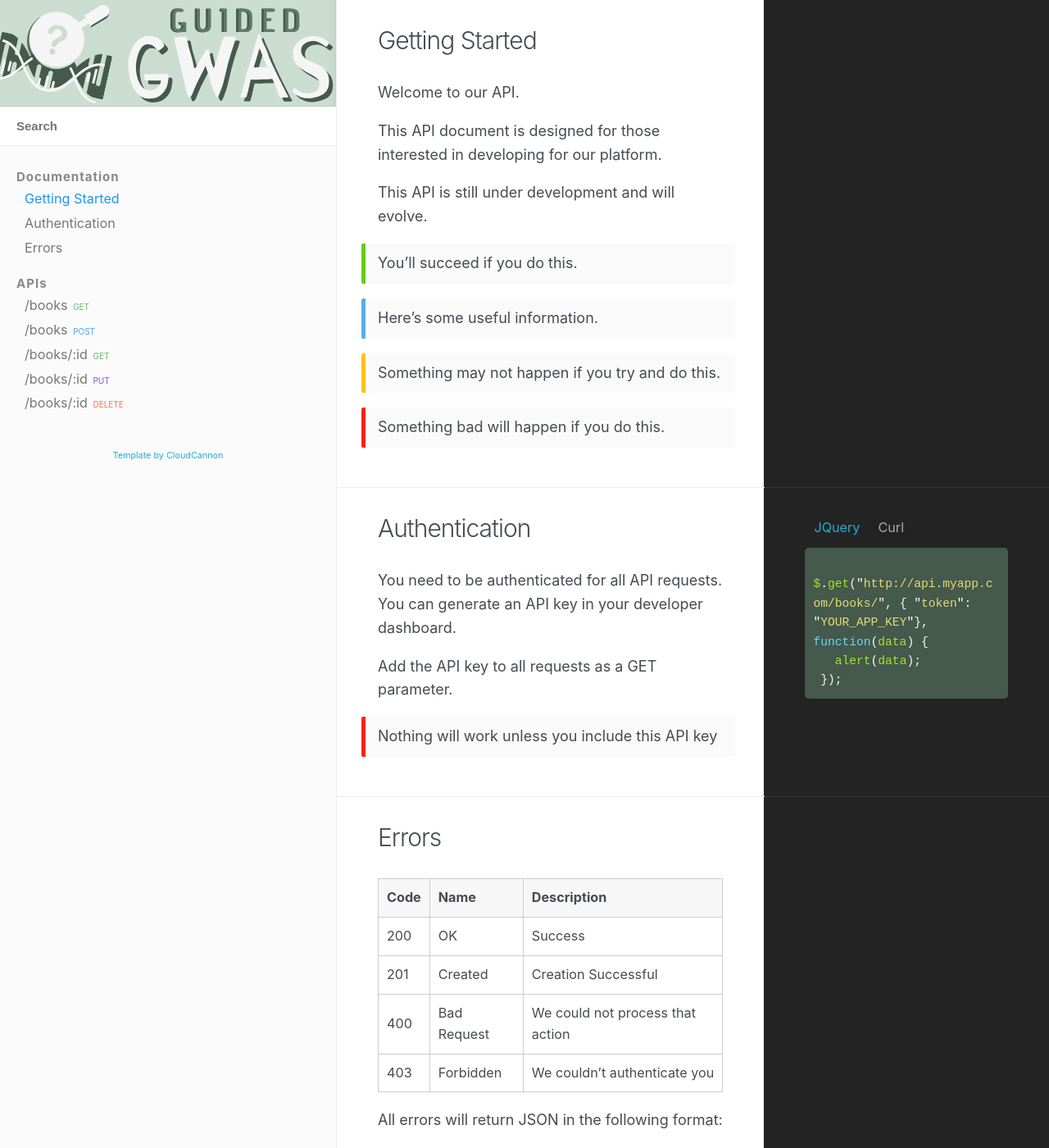
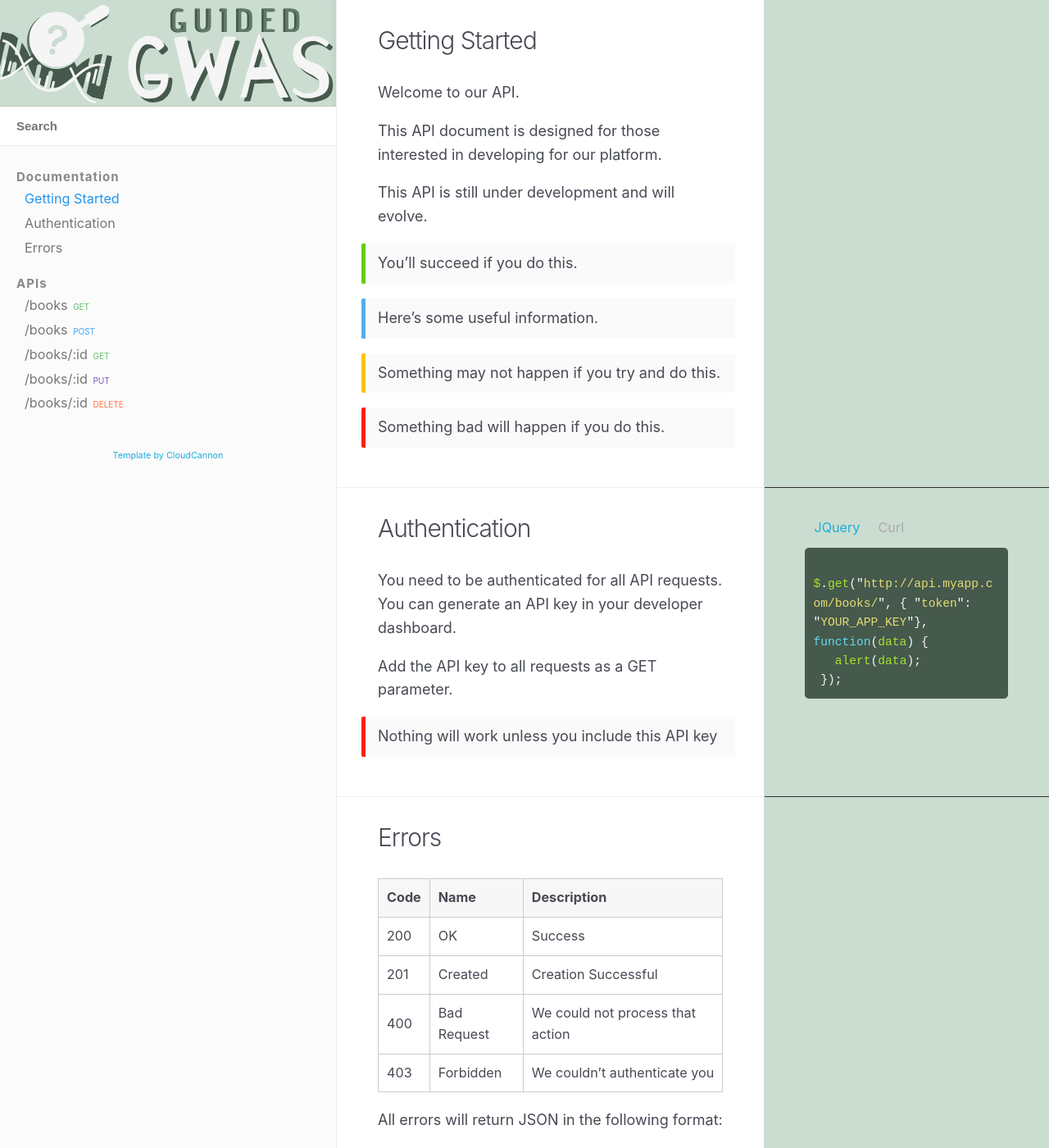
Before and after one commit to bucknor2/gg, a Jekyll site: the page built from index.html, in a window 1280 px wide and 1400 px high. Shown: the whole window at 82% size. Built offline with Jekyll 4.4.1, drawn with Linux system fonts in a browser that asks for light colours; nearby versions of some CDN libraries.

Commit message:
Updated '_sass/_main.scss' via CloudCannon

```diff
--- a/_sass/_main.scss
+++ b/_sass/_main.scss
@@ -301,12 +301,12 @@ hr {
 	border-image-slice: 1;
 	padding: 30px 0;
 	background: #ffffff; /* Old browsers */
-	background: -moz-linear-gradient(left,	#ffffff 0%, #ffffff 60%, #232323 60%); /* FF3.6+ */
+	background: -moz-linear-gradient(left,	#ffffff 0%, #ffffff 60%, #CBDDD1 60%); /* FF3.6+ */
 	background: -webkit-gradient(linear, left top, right top, color-stop(0%,#ffffff), color-stop(60%,#ffffff), color-stop(60%,#CBDDD1)); /* Chrome,Safari4+ */
-	background: -webkit-linear-gradient(left,	#ffffff 0%,#ffffff 60%,#232323 60%); /* Chrome10+,Safari5.1+ */
+	background: -webkit-linear-gradient(left,	#ffffff 0%,#ffffff 60%,#CBDDD1 60%); /* Chrome10+,Safari5.1+ */
 	background: -o-linear-gradient(left,	#ffffff 0%,#ffffff 60%,#CBDDD1 60%); /* Opera 11.10+ */
-	background: -ms-linear-gradient(left,	#ffffff 0%,#ffffff 60%,#232323 60%); /* IE10+ */
-	background: linear-gradient(to right,	#ffffff 0%,#ffffff 60%,#232323 60%); /* W3C */
+	background: -ms-linear-gradient(left,	#ffffff 0%,#ffffff 60%,#CBDDD1 60%); /* IE10+ */
+	background: linear-gradient(to right,	#ffffff 0%,#ffffff 60%,#CBDDD1 60%); /* W3C */
 	filter: progid:DXImageTransform.Microsoft.gradient( startColorstr='#ffffff', endColorstr='#232323',GradientType=1 ); /* IE6-9 */
 }
 
```
